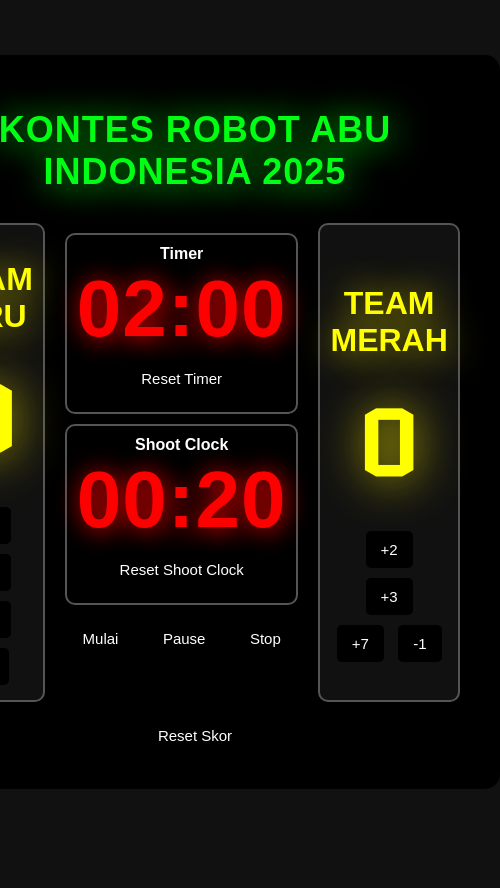
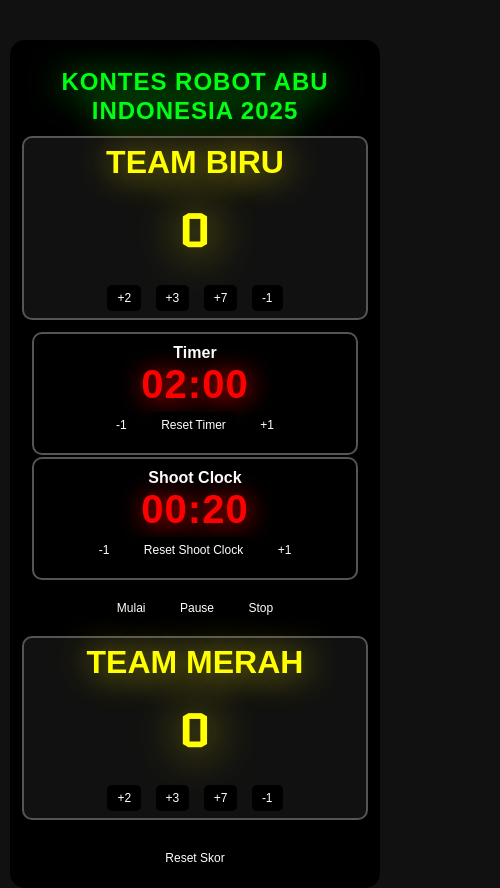
Before and after one commit to nabilasyalwani/abu-gameclock-2025, a plain HTML site: page index.html in a window 390 px wide. Shown: the whole page, 500 px wide, since content can reach past the window. Before the commit the page ends 844 px from the top, so only its background shows below. Drawn offline with Linux system fonts and the light colour scheme; a web font is replaced by a local one.

Commit message:
feat: add timer incerement and decrement, responsive

```diff
--- a/index.html
+++ b/index.html
@@ -44,7 +44,9 @@
                 <p>Timer</p>
                 <span>02:00</span>
               </div>
+              <button onclick="minusOneSecond('timer1')">-1</button>
               <button onclick="resetTimer1()">Reset Timer</button>
+              <button onclick="addOneSecond('timer1')">+1</button>
             </div>
 
             <div id="timer2">
@@ -52,7 +54,9 @@
                 <p>Shoot Clock</p>
                 <span>00:20</span>
               </div>
+              <button onclick="minusOneSecond('timer2')">-1</button>
               <button onclick="resetTimer2()">Reset Shoot Clock</button>
+              <button onclick="addOneSecond('timer2')">+1</button>
             </div>
 
             <div class="controls">
--- a/script.js
+++ b/script.js
@@ -70,6 +70,36 @@ function resetTimer2() {
   updateTimerDisplay("timer2", time2);
 }
 
+function addOneSecond(idTimer){
+  if (running) return;
+  if(idTimer === "timer2") {
+    time2++;
+    updateTimerDisplay("timer2", time2);
+    return;
+  }else if(idTimer === "timer1") {
+    time1++;
+    updateTimerDisplay("timer1", time1);
+    return;
+  }
+}
+
+function minusOneSecond(idTimer){
+  if (running) return;
+  if(idTimer === "timer2") {
+    if(time2 > 0) {
+      time2--;
+      updateTimerDisplay("timer2", time2);
+    }
+    return;
+  }else if(idTimer === "timer1") {
+    if(time1 > 0){
+      time1--;
+      updateTimerDisplay("timer1", time1);
+    }
+    return;
+  }
+}
+
 function changeScore(team, points) {
   if (team === "A") {
     scoreA = Math.max(0, scoreA + points);
--- a/style.css
+++ b/style.css
@@ -43,19 +43,21 @@ h1 {
   border-radius: 10px;
   margin: 10px;
   padding: 10px;
+}
 
-  & p {
-    padding: 0;
-    margin: 0;
-    color: #fff;
-    font-weight: 700;
-  }
+#timer1 p,
+#timer2 p {
+  padding: 0;
+  margin: 0;
+  color: #fff;
+  font-weight: 700;
 }
 
 .score-container {
   display: flex;
   justify-content: space-around;
   margin-top: 30px;
+  flex-wrap: wrap;
 }
 
 .team {
@@ -68,8 +70,9 @@ h1 {
   padding: 10px;
   border-radius: 10px;
   flex: 1;
-  margin: 0 10px;
+  margin: 10px;
   border: 2px solid #555;
+  min-width: 150px;
 }
 
 .team h2 {
@@ -113,3 +116,49 @@ button:hover {
 .controls {
   margin-top: 10px;
 }
+
+@media (max-width: 600px) {
+  body {
+    flex-direction: column;
+    padding: 10px;
+  }
+  .scoreboard {
+    margin-top: 64px;
+    padding: 12px;
+  }
+  h1 {
+    font-size: 24px;
+    line-height: 1.2;
+    margin-bottom: 0px;
+  }
+  .team h2 {
+    margin-top: 4px
+  }
+  .score-container {
+    margin-top: 0px;
+    flex-direction: column;
+  }
+
+  .team {
+    margin: 10px 0;
+    padding-top: 2px;
+    padding-bottom: 2px;
+  }
+  .timer #timer1,
+  .timer #timer2 {
+    margin-top: 2px;
+    margin-bottom: 2px;
+  }
+  .timer span {
+    font-size: 2.5rem;
+  }
+
+  .score {
+    font-size: 3em;
+  }
+
+  button {
+    font-size: 12px;
+    padding: 6px 10px;
+  }
+}
```
